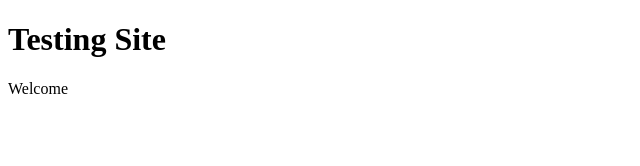
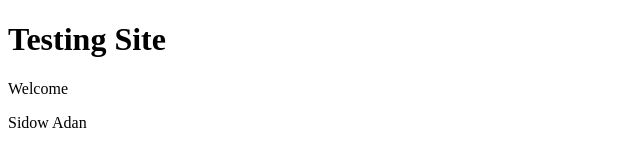
Before and after one commit to Nur-farah/Test, a plain HTML site: page index.html in a window 1280 px wide. Shown: the full height of the page, 0-640 px from the left. Drawn offline with Linux system fonts and the light colour scheme.

Commit message:
added sidow adan

```diff
--- a/index.html
+++ b/index.html
@@ -7,5 +7,6 @@
 <body>
     <h1>Testing Site</h1>
     <p>Welcome</p>
+    <p>Sidow Adan</p>
 </body>
 </html>
```
